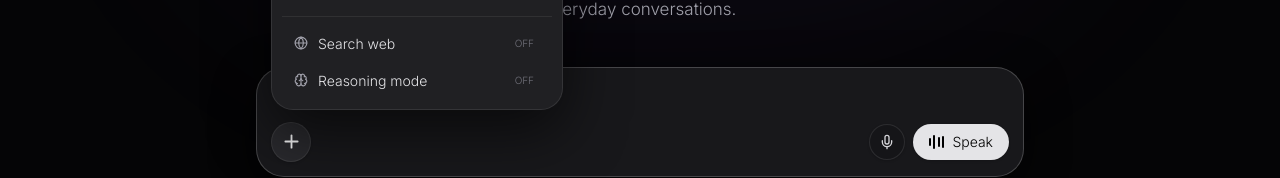
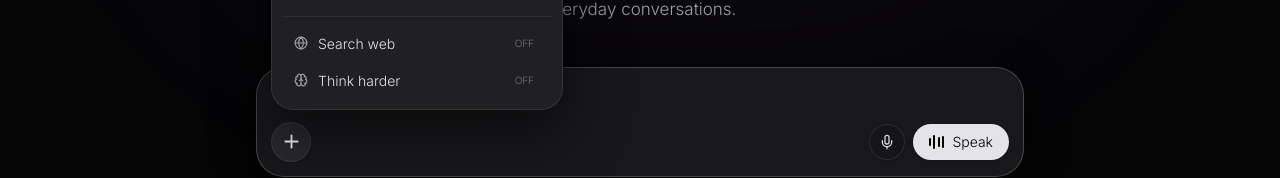
Before and after one commit to DannyYoung500/Zenixmind, a React (Vite) app: page / in a window 1280 px wide. Both pictures are taken after a click on the button 291 px from the left and 531 px from the top of the page. Shown: the part 390-568 px from the top of the page. Built offline with nearby package versions, Linux system fonts and the light colour scheme.

Commit message:
Polish composer tool naming

```diff
--- a/src/pages/AssistantPage.tsx
+++ b/src/pages/AssistantPage.tsx
@@ -506,7 +506,7 @@ export const CompactFloatingComposer = React.forwardRef<
                   >
                     <div className="flex items-center gap-2.5">
                       <Brain size={14} className={deepThink ? 'text-purple-400' : 'text-zinc-400'} />
-                      <span>Reasoning mode</span>
+                      <span>Think harder</span>
                     </div>
                     <span className={`text-[10px] px-1.5 py-0.5 rounded ${deepThink ? 'bg-purple-500/20 text-purple-300' : 'text-zinc-500'}`}>
                       {deepThink ? 'ON' : 'OFF'}
@@ -626,7 +626,6 @@ function ChatMessageItem({
   const [sourcesOpen, setSourcesOpen] = useState(false);
   const [liked, setLiked] = useState(message.liked || false);
   const [disliked, setDisliked] = useState(message.disliked || false);
-  const [feedbackReason, setFeedbackReason] = useState('');
   const [feedbackOpen, setFeedbackOpen] = useState(false);
   const [feedbackType, setFeedbackType] = useState('');
   const [feedbackDetails, setFeedbackDetails] = useState('');
```
